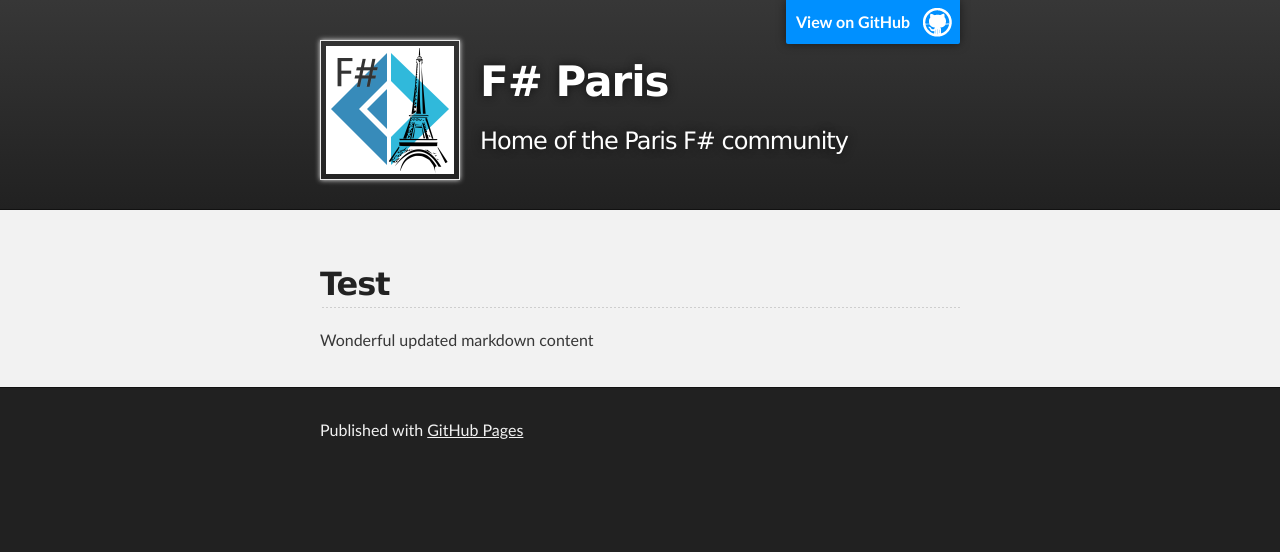
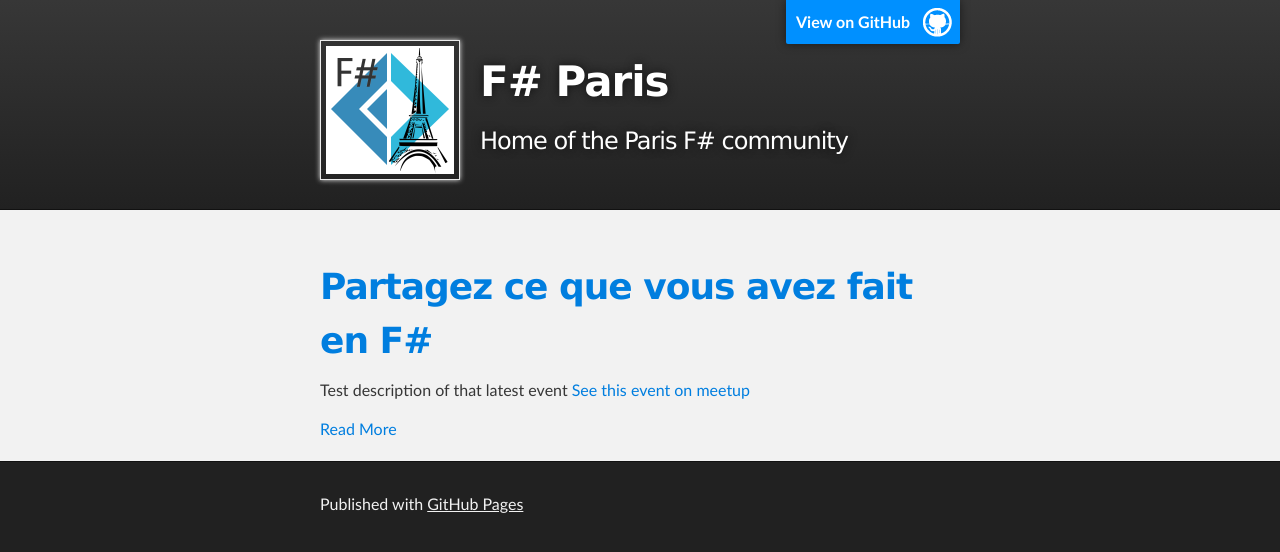
Before and after one commit to FSharpParis/fsharpparis.github.io, a Jekyll site: the page built from index.html, in a window 1280 px wide. Shown: the top 552 px of the page. Built offline with Jekyll 4.4.1, drawn with Linux system fonts in a browser that asks for light colours; the list of posts is cut into pages by our own code.

Commit message:
Test with a dummy post

```diff
--- a/_config.yml
+++ b/_config.yml
@@ -1,3 +1,7 @@
 markdown: kramdown
 kramdown:
   auto_ids: true
+
+baseurl: ""
+permalink: /:title/
+paginate: 5
--- /dev/null
+++ b/_posts/2016-09-29-partagez-ce-que-vous-avez-fait-en-F-sharp.md
@@ -0,0 +1,11 @@
+---
+layout: post
+title: Partagez ce que vous avez fait en F#
+date: '2016-09-29T00:00:00.000-00:00'
+author: Pierre Irrmann
+tags:
+- Meetups
+---
+
+Test description of that latest event
+[See this event on meetup](http://www.meetup.com/fr-FR/Functional-Programming-in-F/events/233992293/)
--- /dev/null
+++ b/index.html
@@ -0,0 +1,18 @@
+---
+layout: index
+---
+
+<div class="posts">
+  {% for post in site.posts %}
+    <article class="post">
+
+      <h1><a href="{{ site.baseurl }}{{ post.url }}">{{ post.title }}</a></h1>
+
+      <div class="entry">
+        {{ post.excerpt }}
+      </div>
+
+      <a href="{{ site.baseurl }}{{ post.url }}" class="read-more">Read More</a>
+    </article>
+  {% endfor %}
+</div>
--- a/index.md
+++ /dev/null
@@ -1,7 +0,0 @@
----
-layout: index
----
-
-## Test
-
-Wonderful updated markdown content
```
